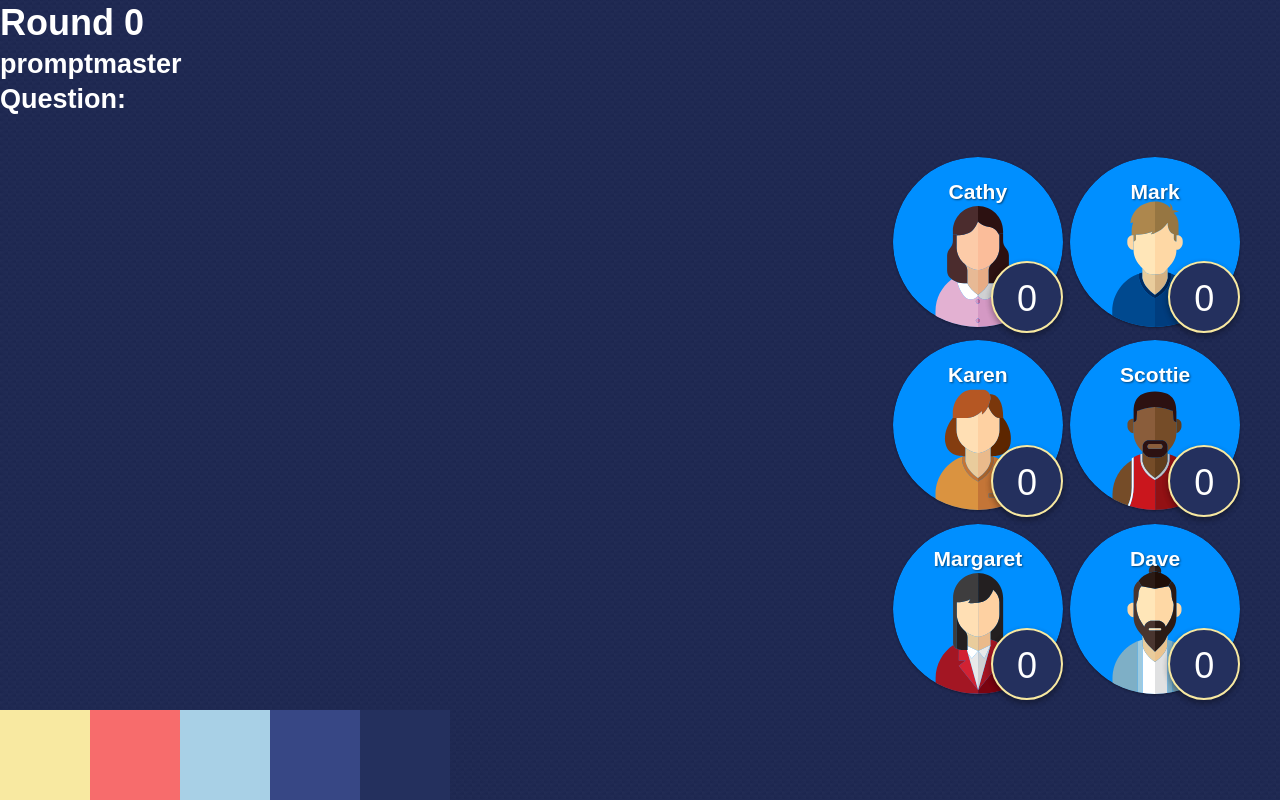
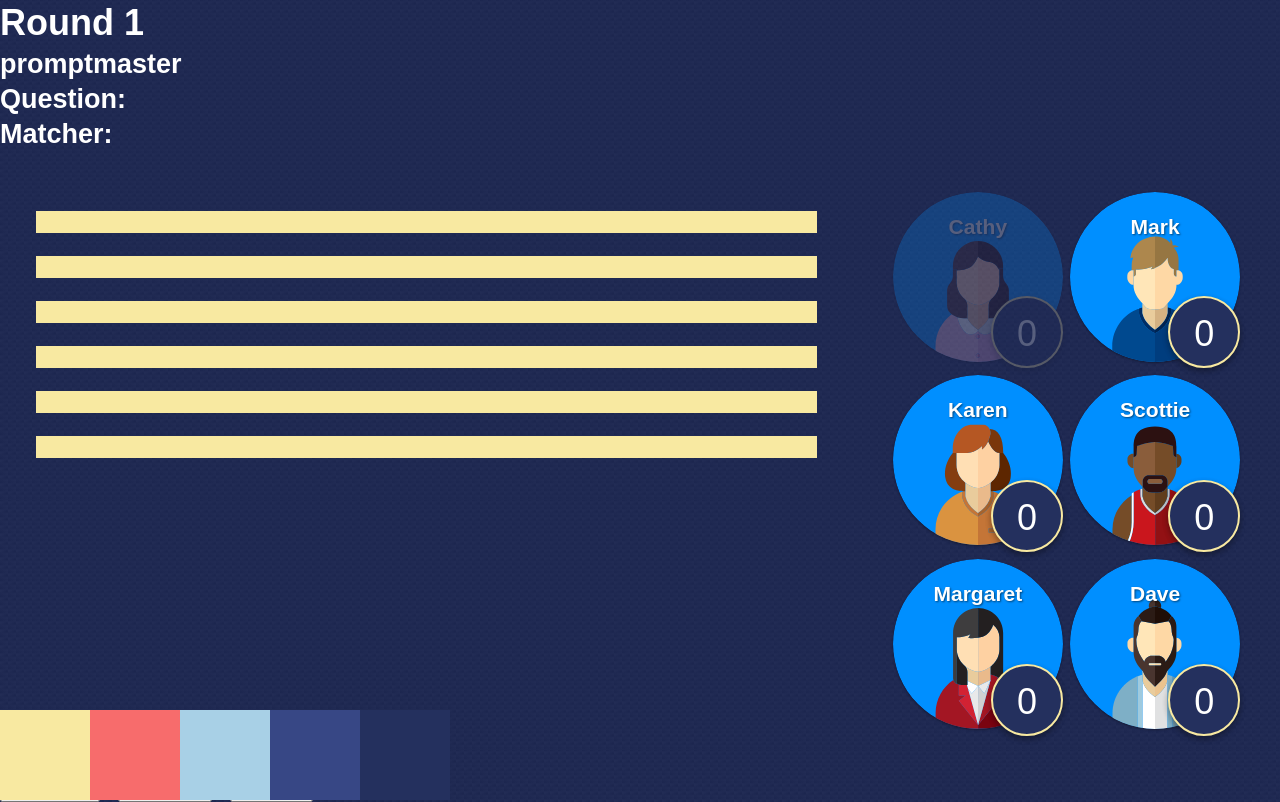
Before and after one commit to zackmoscow/thingsgame, a React (Create React App) app in the folder client/: page /offlinegame in a window 1280 px wide. Built offline with nearby package versions, Linux system fonts and the light colour scheme.

Commit message:
uploading offline code - pre refactor

```diff
--- /dev/null
+++ b/client/src/components/ActionBtns/index.js
@@ -0,0 +1,12 @@
+import React from "react";
+import "./style.css";
+
+export default function ActionBtns() {
+    return (
+        <div className="actions">
+            {/* <button onClick={()=>startRound()}>Start Round</button>
+            <button onClick={()=>endRound()}>End Round</button>
+            <button onClick={()=>seeState()}>See State</button> */}
+        </div>
+    )
+}
--- /dev/null
+++ b/client/src/components/GameHeader/index.js
@@ -0,0 +1,13 @@
+import React from "react";
+import "./style.css";
+
+export default function GameHeader(props) {
+    return (
+        <div className="headerArea">
+            <h1>Round {props.round}</h1>
+            <h2>promptmaster {(props.promptmaster) ? props.promptmaster.name : null}</h2>
+            <h2>Question: {(props.roundQuestion) ? props.roundQuestion : null}</h2>
+            <h2>Matcher: {(props.matcher) ? props.matcher.name : null}</h2>
+        </div>
+    )
+}
--- a/client/src/pages/Offline/index.js
+++ b/client/src/pages/Offline/index.js
@@ -1,103 +1,179 @@
 import React, { useState, useEffect } from "react";
 import "./style.css";
-//import OpenSocket from "socket.io-client";
+import GameHeader from "../../components/GameHeader";
+import ActionBtns from "../../components/ActionBtns";
 
 export default function OfflineGame() {
     const [gameState, setGameState] = useState({});
     const [roundState, setRoundState] = useState({
-        round: 0,
+        round: 1,
         promptmaster: {},
+        matcher: {},
         players: [],
         roundQuestion: "",
-        responses: [
-        ]
+        //responses: []
     });
     useEffect(()=> {
         setGameState({
-            "gameId": 5564,
-            "participants": [
+            gameId: 5564,
+            isReady: false,
+            participants: [
                 {
                     id: 1,
                     name: "Cathy",
+                    avatar: "images/avatars/woman1.svg",
                     score: 0,
-                    avatar: "images/avatars/woman1.svg",
                     position: 0,
                     response:"",
                     isEliminated: false,
+                    matcher: false,
+                    promptmaster: true
                 },
                 {
                     id: 2,
                     name: "Mark",
+                    avatar: "images/avatars/man1.svg",
                     score: 0,
-                    avatar: "images/avatars/man1.svg",
                     position: 1,
                     response:"",
-                    isEliminated: false
+                    isEliminated: false,
+                    matcher: true,
+                    promptmaster: false
                 },
                 {
                     id: 3,
                     name: "Karen",
+                    avatar: "images/avatars/woman2.svg",
                     score: 0,
-                    avatar: "images/avatars/woman2.svg",
                     position: 2,
                     response:"",
-                    isEliminated: false
+                    isEliminated: false,
+                    matcher: false,
+                    promptmaster: false
                 },
                 {
                     id: 4,
                     name: "Scottie",
+                    avatar: "images/avatars/man2.svg",
                     score: 0,
-                    avatar: "images/avatars/man2.svg",
                     position: 3,
                     response:"",
-                    isEliminated: false
+                    isEliminated: false,
+                    matcher: false,
+                    promptmaster: false
                 },
                 {
                     id: 5,
                     name: "Margaret",
+                    avatar: "images/avatars/woman3.svg",
                     score: 0,
-                    avatar: "images/avatars/woman3.svg",
                     position: 4,
                     response:"",
-                    isEliminated: false
+                    isEliminated: false,
+                    matcher: false,
+                    promptmaster: false
                 },
                 {
                     id: 6,
                     name: "Dave",
+                    avatar: "images/avatars/man3.svg",
                     score: 0,
-                    avatar: "images/avatars/man3.svg",
                     position: 5,
                     response:"",
-                    isEliminated: false
+                    isEliminated: false,
+                    matcher: false,
+                    promptmaster: false
                 }
             ]
         });
     },[]);
+    function seeState() {
+        console.log("GS ", gameState);
+        console.log("RS ", roundState);
+    }
     function startRound() {
         if(gameState.participants) {
-            const updatedGameState = { ...gameState };
-            const roundArray = updatedGameState.participants.sort((a,b) => (a.position > b.position) ? 1 : -1);
-            // const roundArrayResponses = roundArray.map(r => r.response);
-            const roundQuestion = prompt(`${JSON.stringify(roundArray[0].name)}, what is the category`);
-            const copiedArray = [];
+            // const updatedGameState = { ...gameState };
+            // const roundArray = updatedGameState.participants.sort((a,b) => (a.position > b.position) ? 1 : -1);
+            const { participants } = { ...gameState };
+            const roundQuestion = prompt(`${JSON.stringify(participants[0].name)}, what is the category`);
+            const matcher = participants.find(o=> o.matcher );
+            const promptmaster = participants.find( o=> o.promptmaster );
 
-            for(let i=0; i< updatedGameState.participants.length; i++ ) {
-                let playerResponse = prompt(`${JSON.stringify(roundArray[i].name)}, the category is ${(roundQuestion) ? roundQuestion.toUpperCase() : null }. Please enter your response`);
-                copiedArray.push({ "id": roundArray[i].name,"response": playerResponse });
+            for(let i=0; i< participants.length; i++ ) {
+                let playerResponse = prompt(`${JSON.stringify(participants[i].name)}, the category is ${(roundQuestion) ? roundQuestion.toUpperCase() : null }. Please enter your response`);
+
+                let matchedParticpant = participants.indexOf(participants.find(o => o.name === participants[i].name));
+                let updatedParticipants = [...participants];
+                updatedParticipants[matchedParticpant].response = playerResponse;
+                setGameState({
+                    ...gameState,
+                    participants: updatedParticipants
+                });
             }
-
             setRoundState({
                 ...roundState,
-                round: (roundState.round + 1),
-                promptmaster: roundArray[0],
-                players: roundArray,
+                round: roundState.round,
+                promptmaster: promptmaster,
+                matcher: matcher,
                 roundQuestion: roundQuestion,
-                responses: copiedArray
             });
         }
         else { console.log('start failed')}
     };
-
+    function endRound() {
+        if (roundState.round <= ( gameState.participants.length - 1 )){
+            const {participants} = gameState;
+            const newOrder = participants.forEach(o=>{
+                o.position = o.position -1;
+                o.response = "";
+                if (o.position <=-1) o.position = participants.length - 1;
+                o.isEliminated = false;
+                if(o.position === 0) {
+                    o.promptmaster = true;
+                } else {
+                    o.promptmaster = false;
+                }
+                if(o.position === 1) {
+                    o.matcher = true;
+                } else {
+                    o.matcher = false;
+                }
+            });
+            const updatedGameState = { ...gameState };
+            const roundArray = updatedGameState.participants.sort((a,b) => (a.position > b.position) ? 1 : -1);
+            console.log(newOrder);
+            setGameState({
+                ...gameState,
+                participants: roundArray
+            })
+            setRoundState({
+                ...roundState,
+                round: (roundState.round + 1),
+                promptmaster: gameState.participants[0],
+                players: [],
+                roundQuestion: "",
+                responses: []
+            });
+        } else {
+            console.log('congrats the game is over')
+            const updatedGameState = { ...gameState };
+            const roundArray = updatedGameState.participants.sort((a,b) => (a.score > b.score) ? -1 : 1);
+            return (
+                console.log(roundArray[0])
+                // <div>
+                //     <p>The game is over,</p>
+                //     <h2>and the winner is...</h2>
+                //     <img src={roundArray[0].avatar} alt={`${roundArray[0].name}'s avatar`}/>
+                //     <h1>{roundArray[0].name}</h1>
+                // </div>
+            )
+        }
+    }
+    function scoreboard() {
+        console.log('finished');
+        return;
+    }
     function onDragOver(ev) {
         ev.preventDefault();
         let el = ev.target.parentNode.children[0];
@@ -105,8 +181,6 @@ export default function OfflineGame() {
     };
     function onDragEnter(ev){
         console.log(ev.target.parentNode.children)
-
-        // getDocumentById()
     };
     function onDragLeave(ev) {
         let el = ev.target.parentNode.children[0];
@@ -121,25 +195,42 @@ export default function OfflineGame() {
         let pId = ev.target.parentNode.id;
         let el = ev.target.parentNode.children[0];
         el.classList.remove('class', 'dragHover');
+        const { participants } = { ...gameState };
         if (id === pId) {
             console.log('match!');
-            const { participants } = { ...gameState };
+            //const { participants } = { ...gameState };
             const matchedParticpant = participants.indexOf(participants.find(o => o.name === pId));
-            console.log(matchedParticpant);
-            // const index = gameState.participants.indexOf(matched);
-            const updatedParticipants = [... participants];
+            const matchingParticipant = participants.indexOf(participants.find(o => o.matcher));
+            const updatedParticipants = [...participants];
             updatedParticipants[matchedParticpant].isEliminated = true;
+            updatedParticipants[matchingParticipant].score += 1;
             setGameState({
                 ...gameState,
                 participants: updatedParticipants,
+            });
+        }else {
+            console.log('not a match');
+            const filterPrompt = participants.filter( o => !o.promptmaster );
+            const filterEliminatedUsers = filterPrompt.filter( o => !o.isEliminated );
+            const incorrectMatch = filterEliminatedUsers.indexOf(filterEliminatedUsers.find(o => o.matcher));
+            const nextMatcher = filterEliminatedUsers[(incorrectMatch + 1) % filterEliminatedUsers.length];
+            const oldMatcher = participants.indexOf(participants.find(o => o.name === filterEliminatedUsers[incorrectMatch].name));
+            const newMatcher = participants.indexOf(participants.find(o => o.name === nextMatcher.name));
+
+            const updatedParticipants = [...participants];
+            updatedParticipants[oldMatcher].matcher = false;
+            updatedParticipants[newMatcher].matcher = true;
+
+            setGameState({
+                ...gameState,
+                participants: updatedParticipants
+            });
+            setRoundState({
+                ...roundState,
+                matcher: updatedParticipants[newMatcher]
             })
-            //let elminated = matched.map(o => o.isEliminated = true);
-            console.log("gs",gameState.participants);
-        }else {
-            console.log('not a match')
         }
     }
-
     function player(o) {
         let playerClass = "player";
         let dragEvents = {
@@ -148,12 +239,10 @@ export default function OfflineGame() {
             onDragLeave: e => onDragLeave(e),
             onDrop: e=> onDrop(e)
         }
-
-        if (o.isEliminated) {
+        if (o.isEliminated || o.promptmaster) {
             playerClass = "player eliminated";
             dragEvents = {};
         }
-
         return(
             <div className={playerClass} key={o.id} id={o.name} {...dragEvents}>
                 <img src={o.avatar} alt={`${o.name}'s Avatar`} className="playerAvatar lvl1"/>
@@ -168,38 +257,43 @@ export default function OfflineGame() {
             return gameState.participants.map(player);
         }
     }
-
     function getAnswers() {
-        if (roundState && roundState.responses) {
-            const array = roundState.responses;
-            if(array){
-                let shuffledArray = [...array];
-                let len = array.length;
-                for(let i = 0; i < len; i += 1) {
-                    let randomIndex = Math.floor(Math.random() * len);
-                    [shuffledArray[i], shuffledArray[randomIndex]] = [shuffledArray[randomIndex], shuffledArray[i]];
+        //roundState && roundState.responses
+        if (gameState.participants) {
+            const { participants } = { ...gameState };
+            const array = participants;
+            const filteredUsers = array.filter(o => !o.isEliminated);
+            if(filteredUsers[0]){
+                let shuffledArray = [...filteredUsers];
+                let len = filteredUsers.length;
+                if (len > 2) {
+                    for(let i = 0; i < len; i += 1) {
+                        let randomIndex = Math.floor(Math.random() * len);
+                        [shuffledArray[i], shuffledArray[randomIndex]] = [shuffledArray[randomIndex], shuffledArray[i]];
+                    }
+                    return shuffledArray.map(o=> (
+                        <p className="response" key={o.id} draggable onDragStart={e=>onDragStart(e, o.name)}>{o.response}</p>
+                    ));
+                } else {
+                    scoreboard();
                 }
-                return shuffledArray.map(o=> (
-                    <p className="response" key={o.id} draggable onDragStart={e=>onDragStart(e, o.id)}>{o.response}</p>
-                ));
             }
         }
     }
         return (
             <div className="gameBoard">
-                <div className="headerArea">
-                    <h1>Round {roundState.round}</h1>
-                    <h2>promptmaster {(roundState.promptmaster) ? roundState.promptmaster.name : null}</h2>
-                    <h2>Question: {(roundState.roundQuestion) ? roundState.roundQuestion : null}</h2>
-                </div>
+                <GameHeader {...roundState}/>
                 <div className="responseArea">
                     {getAnswers()}
                 </div>
                 <div className="playerArea">
                     {getPlayers()}
                 </div>
+                {/* <ActionBtns /> */}
                 <div className="actions">
                     <button onClick={()=>startRound()}>Start Round</button>
+                    <button onClick={()=>endRound()}>End Round</button>
+                    <button onClick={()=>seeState()}>See State</button>
                 </div>
 
             </div>
```
Also changed, not shown: client/src/components/ActionBtns/style.css (added), client/src/components/GameHeader/style.css (added).
